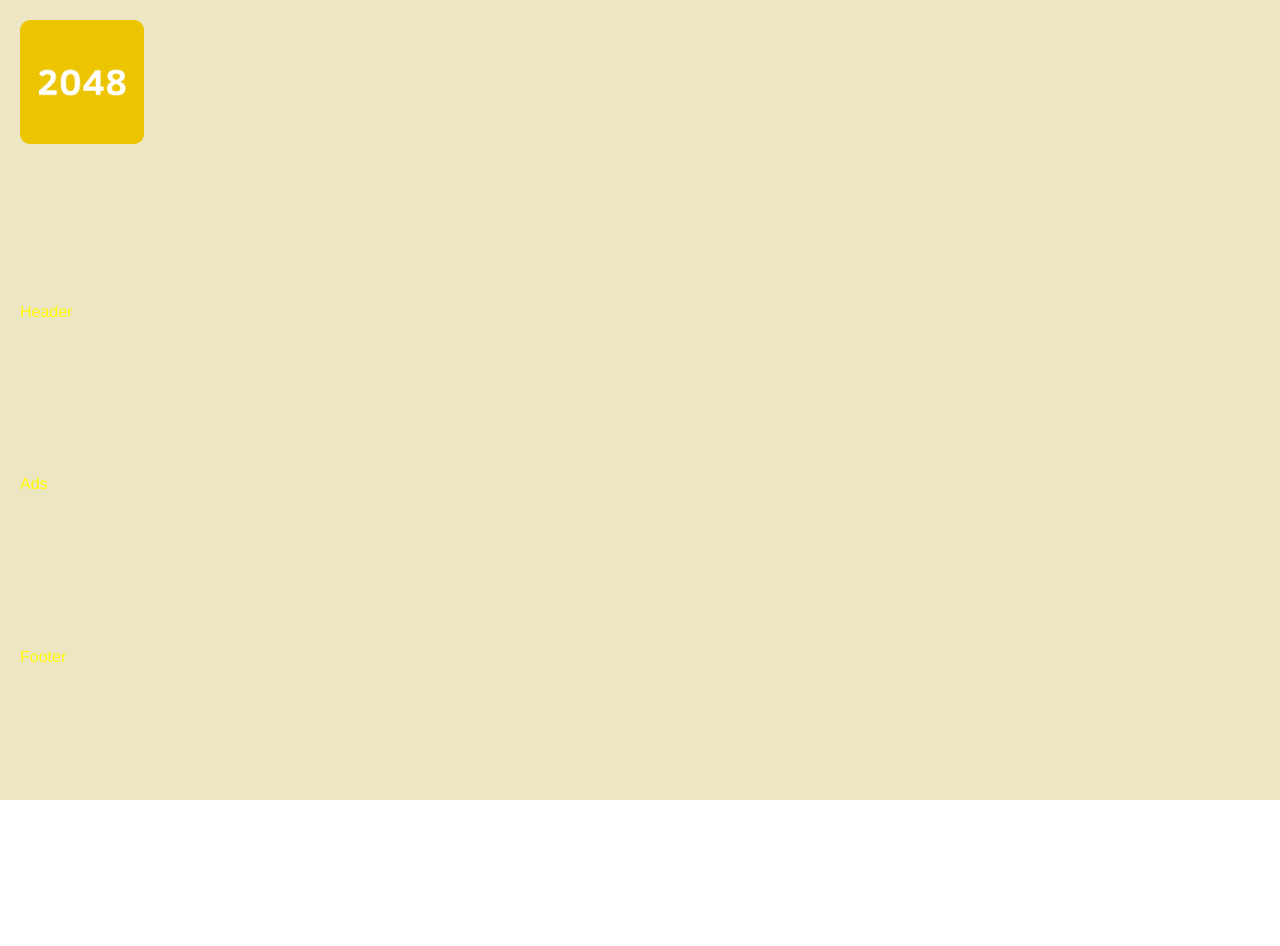
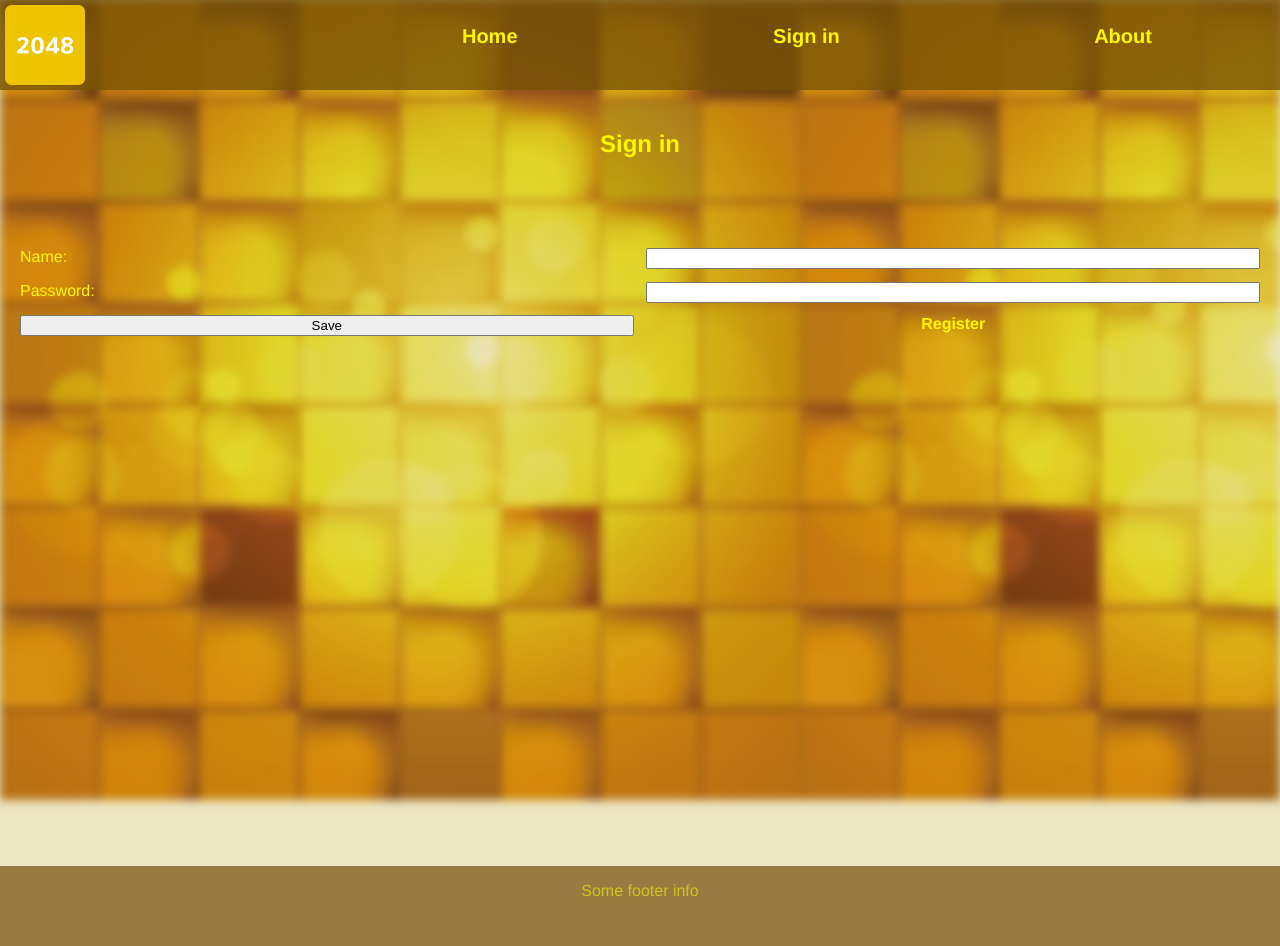
Before and after one commit to Arnexx/2048, a plain HTML site: page login.html in a window 1280 px wide. Before the commit the page ends 800 px from the top, so only its background shows below. Drawn offline with Linux system fonts and the light colour scheme.

Commit message:
footer add

```diff
--- a/login.html
+++ b/login.html
@@ -6,13 +6,28 @@
     <link href="./styles/default.css" type="text/css" rel="stylesheet">
   </head>
   <body>
-    <nav id=”nav”>
-      <img src="./img/logo.png" alt="2048" width="10%">
-    </nav>
-    <header id=”pageHeader”>Header</header>
-    <div id=”pageContent”>Ads</div>
-    <footer id=”pageFooter”>Footer</footer>
-
+    <div class="bg-image"></div>
+    <div class="page">
+      <div class="nav" id="mainNav">
+        <a href="./index.html" class="logo"><img src="./img/logo.png" alt="2048" width="25%"></a>
+        <a href="./index.html">Home</a>
+        <a href="./login.html">Sign in</a>
+        <a href="#">About</a>
+      </div>
+      <div class="header" id="pageHeader">
+        <h2>Sign in</h2>
+      </div>
+      <div class="content" id ="pageContent">
+        <form class="login-form" action="index.html" method="post">
+          <label for="GET-name">Name:</label>
+          <input id="GET-name" type="text" name="name">
+          <label for="GET-password">Password:</label>
+          <input id="GET-password" type="password" name="password">
+          <input type="submit" value="Save">
+          <a class="btn">Register</a>
+        </form>
+      </div>
     </div>
+    <footer><p>  Some footer info </p> </footer>
   </body>
 </html>
--- a/styles/default.css
+++ b/styles/default.css
@@ -9,13 +9,14 @@ height: 100vh;
 margin: 0;
 font-family: Helvetica, sans-serif;
 color: #fff802;
+height: 100%;
 }
 .bg-image {
  position: fixed;
  top: 0;
  left: 0;
  width: 100%;
- height: 100%;
+ height: max(100vh, 100%);
  padding: 0;
  background-image: url(../img/back.jpg);
  z-index: 0;
@@ -25,11 +26,12 @@ color: #fff802;
 .page {
   padding: 0;
   z-index: 999;
+  height: max(100vh, 100%);
+  background: #b397003d;
 }
 
-header, footer, content, nav, div {
+header, content, nav, div {
 padding: 20px;
-background: #b397003d;
 }
 
 .nav {
@@ -37,6 +39,8 @@ display: grid;
 grid-template-columns: repeat(4, 1fr);
 grid-gap: 1vw;
 background-color: #775206c2;
+padding: 5px;
+padding-bottom: 0;
 }
 
 .nav>a {
@@ -45,7 +49,8 @@ background-color: #775206c2;
   text-align: center;
   text-decoration: none;
   font-weight: bold;
-  font-size: 150%;
+  font-size: 125%;
+  padding: 20px;
 }
 
 .nav>a:hover {
@@ -54,6 +59,7 @@ background-color: #775206c2;
 a.logo {
   padding: 0;
   text-align: left;
+  width: max(25vw, 50px);
 }
 
 
@@ -71,6 +77,10 @@ grid-area: content;
 }
 #mainNav {
 grid-area: nav;
+}
+.content {
+  padding-bottom: 80px;
+  margin-bottom: 50px;
 }
 
 .game_area {
@@ -93,10 +103,30 @@ grid-gap: 1vw;
   background-color: #faf8ef;
 }
 
-.footer {
-  margin-top: 15px;
-  padding: 5px;
+.login-form {
+  margin-top: 30px;
+  margin-bottom: 50vh;
+  margin-left: 1fr;
+  margin-right: 1fr;
+  display: grid;
+  grid-template-rows: repeat(3, 1fr);
+  grid-template-columns: repeat(2, 1fr);
+  grid-gap: 1vw;
+}
+
+a.btn {
+
+  text-align: center;
+  font-weight: bold;
+}
+
+footer {
+  z-index: 999;
+  padding: 0;
+  height: 80px;
+  width: 100%;
   background-color: #775206c2;
   color: #fff80294;
   text-align: center;
+
 }
```
Also changed, not shown: index.html (+4 -6 lines).
